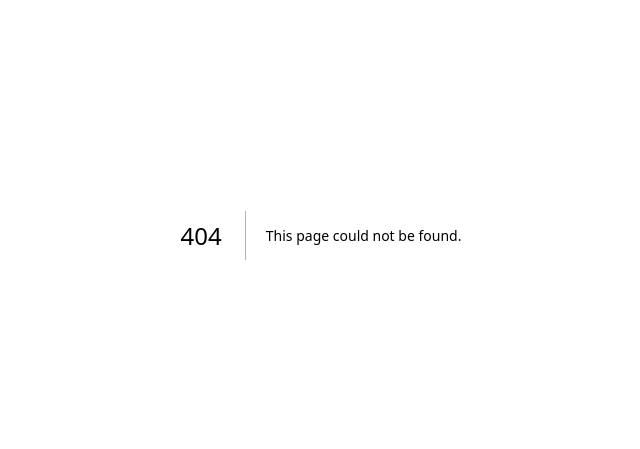
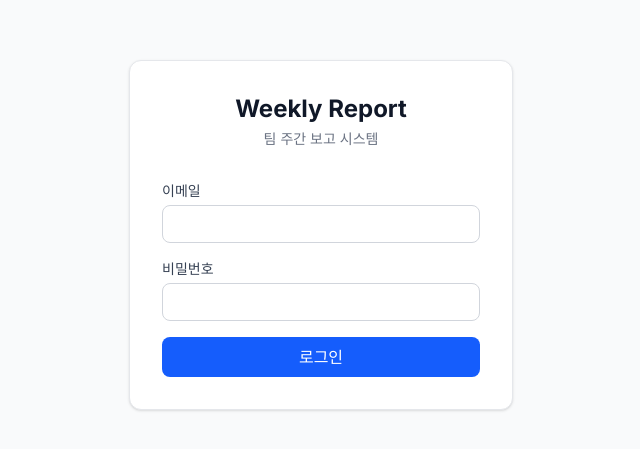
Before and after one commit to ganhotoss-lab/makeWeekly, a Next.js app: page /login in a window 1280 px wide. Before the commit this address had no page. Shown: the part 165-614 px from the top of the page, without its empty margins (319-959 px from the left). Built offline with nearby package versions, Linux system fonts and the light colour scheme.

Commit message:
feat: add auth middleware, login page, logout button

```diff
--- /dev/null
+++ b/app/(auth)/login/page.tsx
@@ -0,0 +1,15 @@
+import LoginForm from '@/components/auth/LoginForm'
+
+export default function LoginPage() {
+  return (
+    <div className="min-h-screen flex items-center justify-center bg-gray-50">
+      <div className="bg-white p-8 rounded-xl shadow-sm border border-gray-200 w-full max-w-sm">
+        <div className="text-center mb-8">
+          <h1 className="text-2xl font-bold text-gray-900">Weekly Report</h1>
+          <p className="text-sm text-gray-500 mt-1">팀 주간 보고 시스템</p>
+        </div>
+        <LoginForm />
+      </div>
+    </div>
+  )
+}
--- a/app/layout.tsx
+++ b/app/layout.tsx
@@ -1,33 +1,18 @@
-import type { Metadata } from "next";
-import { Geist, Geist_Mono } from "next/font/google";
-import "./globals.css";
+import type { Metadata } from 'next'
+import { Inter } from 'next/font/google'
+import './globals.css'
 
-const geistSans = Geist({
-  variable: "--font-geist-sans",
-  subsets: ["latin"],
-});
-
-const geistMono = Geist_Mono({
-  variable: "--font-geist-mono",
-  subsets: ["latin"],
-});
+const inter = Inter({ subsets: ['latin'] })
 
 export const metadata: Metadata = {
-  title: "Create Next App",
-  description: "Generated by create next app",
-};
+  title: 'Weekly Report',
+  description: '팀 Weekly 작성 시스템',
+}
 
-export default function RootLayout({
-  children,
-}: Readonly<{
-  children: React.ReactNode;
-}>) {
+export default function RootLayout({ children }: { children: React.ReactNode }) {
   return (
-    <html
-      lang="en"
-      className={`${geistSans.variable} ${geistMono.variable} h-full antialiased`}
-    >
-      <body className="min-h-full flex flex-col">{children}</body>
+    <html lang="ko">
+      <body className={inter.className}>{children}</body>
     </html>
-  );
+  )
 }
--- a/app/page.tsx
+++ b/app/page.tsx
@@ -1,65 +1,5 @@
-import Image from "next/image";
+import { redirect } from 'next/navigation'
 
 export default function Home() {
-  return (
-    <div className="flex flex-col flex-1 items-center justify-center bg-zinc-50 font-sans dark:bg-black">
-      <main className="flex flex-1 w-full max-w-3xl flex-col items-center justify-between py-32 px-16 bg-white dark:bg-black sm:items-start">
-        <Image
-          className="dark:invert"
-          src="/next.svg"
-          alt="Next.js logo"
-          width={100}
-          height={20}
-          priority
-        />
-        <div className="flex flex-col items-center gap-6 text-center sm:items-start sm:text-left">
-          <h1 className="max-w-xs text-3xl font-semibold leading-10 tracking-tight text-black dark:text-zinc-50">
-            To get started, edit the page.tsx file.
-          </h1>
-          <p className="max-w-md text-lg leading-8 text-zinc-600 dark:text-zinc-400">
-            Looking for a starting point or more instructions? Head over to{" "}
-            <a
-              href="https://vercel.com/templates?framework=next.js&utm_source=create-next-app&utm_medium=appdir-template-tw&utm_campaign=create-next-app"
-              className="font-medium text-zinc-950 dark:text-zinc-50"
-            >
-              Templates
-            </a>{" "}
-            or the{" "}
-            <a
-              href="https://nextjs.org/learn?utm_source=create-next-app&utm_medium=appdir-template-tw&utm_campaign=create-next-app"
-              className="font-medium text-zinc-950 dark:text-zinc-50"
-            >
-              Learning
-            </a>{" "}
-            center.
-          </p>
-        </div>
-        <div className="flex flex-col gap-4 text-base font-medium sm:flex-row">
-          <a
-            className="flex h-12 w-full items-center justify-center gap-2 rounded-full bg-foreground px-5 text-background transition-colors hover:bg-[#383838] dark:hover:bg-[#ccc] md:w-[158px]"
-            href="https://vercel.com/new?utm_source=create-next-app&utm_medium=appdir-template-tw&utm_campaign=create-next-app"
-            target="_blank"
-            rel="noopener noreferrer"
-          >
-            <Image
-              className="dark:invert"
-              src="/vercel.svg"
-              alt="Vercel logomark"
-              width={16}
-              height={16}
-            />
-            Deploy Now
-          </a>
-          <a
-            className="flex h-12 w-full items-center justify-center rounded-full border border-solid border-black/[.08] px-5 transition-colors hover:border-transparent hover:bg-black/[.04] dark:border-white/[.145] dark:hover:bg-[#1a1a1a] md:w-[158px]"
-            href="https://nextjs.org/docs?utm_source=create-next-app&utm_medium=appdir-template-tw&utm_campaign=create-next-app"
-            target="_blank"
-            rel="noopener noreferrer"
-          >
-            Documentation
-          </a>
-        </div>
-      </main>
-    </div>
-  );
+  redirect('/weekly')
 }
--- /dev/null
+++ b/components/auth/LoginForm.tsx
@@ -0,0 +1,60 @@
+'use client'
+import { useState } from 'react'
+import { createClient } from '@/lib/supabase/client'
+import { useRouter } from 'next/navigation'
+
+export default function LoginForm() {
+  const [email, setEmail] = useState('')
+  const [password, setPassword] = useState('')
+  const [error, setError] = useState('')
+  const [loading, setLoading] = useState(false)
+  const router = useRouter()
+
+  async function handleSubmit(e: React.FormEvent) {
+    e.preventDefault()
+    setLoading(true)
+    setError('')
+    const supabase = createClient()
+    const { error } = await supabase.auth.signInWithPassword({ email, password })
+    if (error) {
+      setError('이메일 또는 비밀번호가 올바르지 않습니다.')
+      setLoading(false)
+      return
+    }
+    router.push('/weekly')
+    router.refresh()
+  }
+
+  return (
+    <form onSubmit={handleSubmit} className="space-y-4 w-full">
+      <div>
+        <label className="block text-sm font-medium mb-1 text-gray-700">이메일</label>
+        <input
+          type="email"
+          value={email}
+          onChange={e => setEmail(e.target.value)}
+          required
+          className="w-full border border-gray-300 rounded-lg px-3 py-2 text-sm focus:outline-none focus:ring-2 focus:ring-blue-500"
+        />
+      </div>
+      <div>
+        <label className="block text-sm font-medium mb-1 text-gray-700">비밀번호</label>
+        <input
+          type="password"
+          value={password}
+          onChange={e => setPassword(e.target.value)}
+          required
+          className="w-full border border-gray-300 rounded-lg px-3 py-2 text-sm focus:outline-none focus:ring-2 focus:ring-blue-500"
+        />
+      </div>
+      {error && <p className="text-red-500 text-sm">{error}</p>}
+      <button
+        type="submit"
+        disabled={loading}
+        className="w-full bg-blue-600 text-white py-2 rounded-lg font-medium hover:bg-blue-700 disabled:opacity-50 transition-colors"
+      >
+        {loading ? '로그인 중...' : '로그인'}
+      </button>
+    </form>
+  )
+}
--- /dev/null
+++ b/components/auth/LogoutButton.tsx
@@ -0,0 +1,22 @@
+'use client'
+import { createClient } from '@/lib/supabase/client'
+import { useRouter } from 'next/navigation'
+
+export default function LogoutButton() {
+  const router = useRouter()
+
+  async function handleLogout() {
+    const supabase = createClient()
+    await supabase.auth.signOut()
+    router.push('/login')
+  }
+
+  return (
+    <button
+      onClick={handleLogout}
+      className="text-sm text-gray-500 hover:text-gray-700 transition-colors"
+    >
+      로그아웃
+    </button>
+  )
+}
--- /dev/null
+++ b/middleware.ts
@@ -0,0 +1,52 @@
+import { createServerClient } from '@supabase/ssr'
+import { NextResponse, type NextRequest } from 'next/server'
+
+export async function middleware(request: NextRequest) {
+  let supabaseResponse = NextResponse.next({ request })
+
+  const supabase = createServerClient(
+    process.env.NEXT_PUBLIC_SUPABASE_URL!,
+    process.env.NEXT_PUBLIC_SUPABASE_ANON_KEY!,
+    {
+      cookies: {
+        getAll() { return request.cookies.getAll() },
+        setAll(cookiesToSet) {
+          cookiesToSet.forEach(({ name, value }) => request.cookies.set(name, value))
+          supabaseResponse = NextResponse.next({ request })
+          cookiesToSet.forEach(({ name, value, options }) =>
+            supabaseResponse.cookies.set(name, value, options)
+          )
+        },
+      },
+    }
+  )
+
+  const { data: { user } } = await supabase.auth.getUser()
+  const { pathname } = request.nextUrl
+
+  if (!user && pathname !== '/login') {
+    return NextResponse.redirect(new URL('/login', request.url))
+  }
+
+  if (user && pathname === '/login') {
+    return NextResponse.redirect(new URL('/weekly', request.url))
+  }
+
+  if (pathname.startsWith('/admin')) {
+    const { data: profile } = await supabase
+      .from('users')
+      .select('role')
+      .eq('id', user!.id)
+      .single()
+
+    if (!profile || profile.role !== 'admin') {
+      return NextResponse.redirect(new URL('/weekly', request.url))
+    }
+  }
+
+  return supabaseResponse
+}
+
+export const config = {
+  matcher: ['/((?!_next/static|_next/image|favicon.ico|api).*)'],
+}
```
